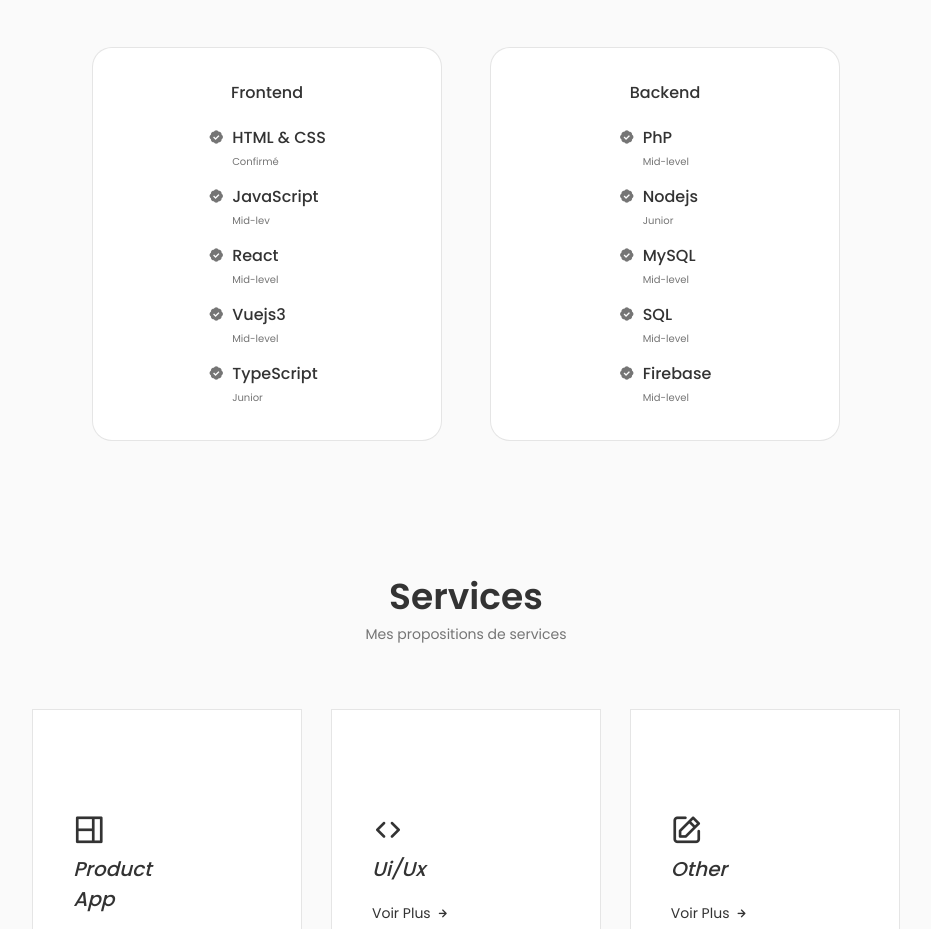
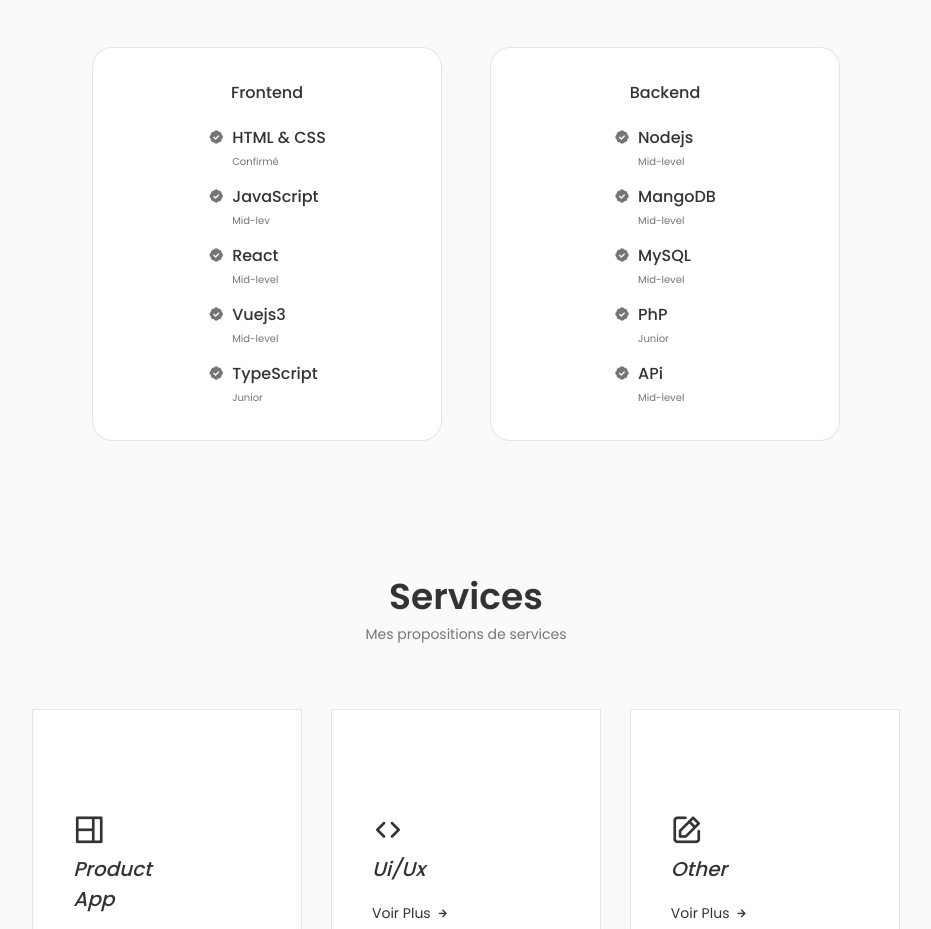
Before and after one commit to BAKALIDOU8/BKDev, a React (Vite) app: page / in a window 1280 px wide. Shown: the part 1620-2549 px from the top of the page, without its empty margins (174-1105 px from the left). Built offline with nearby package versions, Linux system fonts and the light colour scheme.

Commit message:
✏️ Modifie competence backend

```diff
--- a/src/components/skills/Backend.jsx
+++ b/src/components/skills/Backend.jsx
@@ -12,7 +12,7 @@ const Backend = () => {
                         <i className='bx bxs-badge-check'></i>
 
                         <div>
-                            <h3 className="skills-name">PhP</h3>
+                            <h3 className="skills-name">Nodejs</h3>
                             <span className="skills-level">Mid-level
                             </span>
                         </div>
@@ -21,8 +21,8 @@ const Backend = () => {
                     <div className="skills-data">
                         <i className='bx bxs-badge-check'></i>
                         <div>
-                            <h3 className="skills-name">Nodejs</h3>
-                            <span className="skills-level">Junior</span>
+                            <h3 className="skills-name">MangoDB</h3>
+                            <span className="skills-level">Mid-level</span>
                         </div>
                     </div>
 
@@ -38,8 +38,8 @@ const Backend = () => {
                     <div className="skills-data">
                         <i className='bx bxs-badge-check'></i>
                         <div>
-                            <h3 className="skills-name">SQL</h3>
-                            <span className="skills-level">Mid-level
+                            <h3 className="skills-name">PhP</h3>
+                            <span className="skills-level">Junior
                             </span>
                         </div>
                     </div>
@@ -47,7 +47,7 @@ const Backend = () => {
                     <div className="skills-data">
                         <i className='bx bxs-badge-check'></i>
                         <div>
-                            <h3 className="skills-name">Firebase</h3>
+                            <h3 className="skills-name">APi</h3>
                             <span className="skills-level">Mid-level
                             </span>
                         </div>
```
